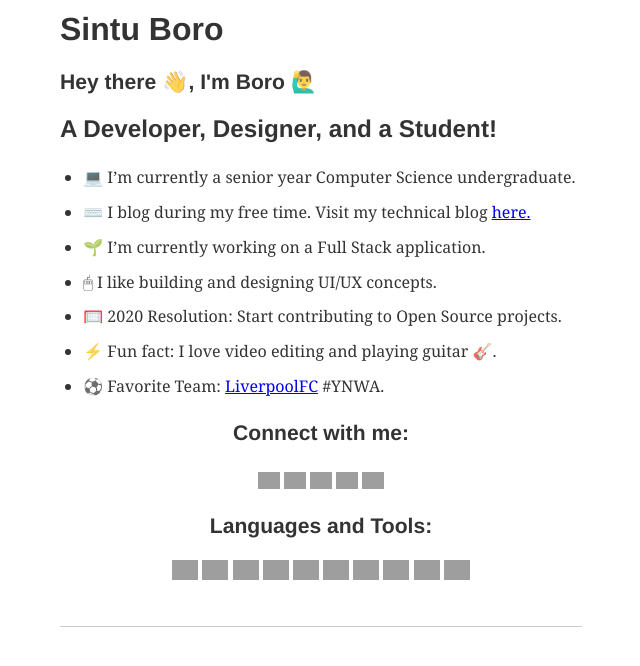
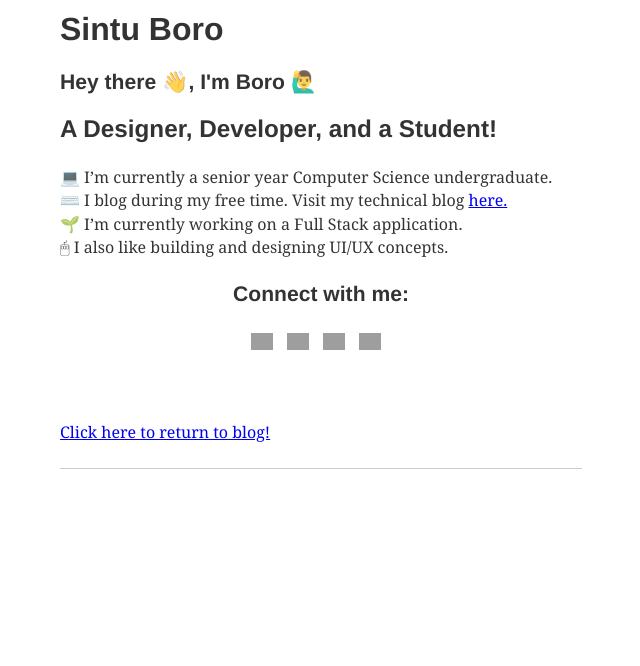
Before and after one commit to Boro23-wq/boro-blogs, a Gatsby site: page /about in a window 1280 px wide. Shown: the whole page, without its empty margins (319-959 px from the left). Built offline with nearby package versions, Linux system fonts and the light colour scheme; Gatsby itself is replaced by a stand-in of ours; some packages are replaced by stand-ins of ours; grey boxes are pictures that could not be loaded; what typography-theme-github would draw is missing.

Commit message:
modified-resume

```diff
--- a/content/__about/resume-en.md
+++ b/content/__about/resume-en.md
@@ -10,15 +10,12 @@ lang: 'en'
 
 ### Hey there 👋, I'm Boro 🙋‍♂️
 
-## A Developer, Designer, and a Student!
+## A Designer, Developer, and a Student!
 
-- 💻 I’m currently a senior year Computer Science undergraduate.
-- ⌨️ I blog during my free time. Visit my technical blog [here.](https://boro-blogs.netlify.app/)
-- 🌱 I’m currently working on a Full Stack application.
-- 🖱 I like building and designing UI/UX concepts.
-- 🥅 2020 Resolution: Start contributing to Open Source projects.
-- ⚡ Fun fact: I love video editing and playing guitar 🎸.
-- ⚽ Favorite Team: [LiverpoolFC](https://www.liverpoolfc.com/) #YNWA.
+💻 I’m currently a senior year Computer Science undergraduate. <br>
+⌨️ I blog during my free time. Visit my technical blog [here.](https://boro-blogs.netlify.app/) <br/>
+🌱 I’m currently working on a Full Stack application. <br/>
+🖱 I also like building and designing UI/UX concepts. <br/>
 
 </div>
 
@@ -26,34 +23,24 @@ lang: 'en'
 
 ### Connect with me:
 
-[<img align="center" alt="Boro.com" width="22px" src="https://raw.githubusercontent.com/iconic/open-iconic/master/svg/globe.svg" />][blog]
-[<img align="center" alt="BoroTwitter | Twitter" width="22px" src="https://cdn.jsdelivr.net/npm/simple-icons@v3/icons/twitter.svg" />][twitter]
-[<img align="center" alt="BoroLinkedin | LinkedIn" width="22px" src="https://cdn.jsdelivr.net/npm/simple-icons@v3/icons/linkedin.svg" />][linkedin]
-[<img align="center" alt="BoroFacebook | Facebook" width="22px" src="https://cdn.jsdelivr.net/npm/simple-icons@v3/icons/facebook.svg" />][facebook]
-[<img align="center" alt="BoroInstagram | Instagram" width="22px" src="https://cdn.jsdelivr.net/npm/simple-icons@v3/icons/instagram.svg" />][instagram]
-
-### Languages and Tools:
-
-<img align="center" alt="Visual Studio Code" width="26px" src="https://raw.githubusercontent.com/github/explore/80688e429a7d4ef2fca1e82350fe8e3517d3494d/topics/visual-studio-code/visual-studio-code.png" />
-<img align="center" alt="HTML5" width="26px" src="https://raw.githubusercontent.com/github/explore/80688e429a7d4ef2fca1e82350fe8e3517d3494d/topics/html/html.png" />
-<img align="center" alt="CSS3" width="26px" src="https://raw.githubusercontent.com/github/explore/80688e429a7d4ef2fca1e82350fe8e3517d3494d/topics/css/css.png" />
-<img align="center" alt="JavaScript" width="26px" src="https://raw.githubusercontent.com/github/explore/80688e429a7d4ef2fca1e82350fe8e3517d3494d/topics/javascript/javascript.png" />
-<img align="center" alt="React" width="26px" src="https://raw.githubusercontent.com/github/explore/80688e429a7d4ef2fca1e82350fe8e3517d3494d/topics/react/react.png" />
-<img align="center" alt="GraphQL" width="26px" src="https://raw.githubusercontent.com/github/explore/80688e429a7d4ef2fca1e82350fe8e3517d3494d/topics/graphql/graphql.png" />
-<img align="center" alt="Node.js" width="26px" src="https://raw.githubusercontent.com/github/explore/80688e429a7d4ef2fca1e82350fe8e3517d3494d/topics/nodejs/nodejs.png" />
-<img align="center" alt="MongoDB" width="26px" src="https://raw.githubusercontent.com/github/explore/80688e429a7d4ef2fca1e82350fe8e3517d3494d/topics/mongodb/mongodb.png" />
-<img align="center" alt="Git" width="26px" src="https://raw.githubusercontent.com/github/explore/80688e429a7d4ef2fca1e82350fe8e3517d3494d/topics/git/git.png" />
-<img align="center" alt="GitHub" width="26px" src="https://raw.githubusercontent.com/github/explore/78df643247d429f6cc873026c0622819ad797942/topics/github/github.png" />
+[<img align="center" style="vertical-align:middle;margin-right:10px" alt="Boro.com" width="22px" src="https://raw.githubusercontent.com/Boro23-wq/open-iconic/8cafbd011e657823ae7423d13d4b0b0a531e5b82/svg/globe.svg"/>][blog]
+[<img align="center" style="vertical-align:middle;margin-right:10px" alt="BoroLinkedin | LinkedIn" width="22px" src="https://raw.githubusercontent.com/Boro23-wq/simple-icons/b8b12d36ace89eb13d16077fc76daac51382d69e/icons/linkedin.svg" />][linkedin]
+[<img align="center" style="vertical-align:middle;margin-right:10px" alt="BoroFacebook | Facebook" width="22px" src="https://raw.githubusercontent.com/Boro23-wq/simple-icons/1839c966030a73aad15aa85191af623529137334/icons/facebook.svg" />][facebook]
+[<img align="center" style="vertical-align:middle;margin-right:10px" alt="BoroInstagram | Instagram" width="22px" src="https://raw.githubusercontent.com/Boro23-wq/simple-icons/92f62bfb4bf46bcf39f4a7e9c2d9e6c32fc951f7/icons/instagram.svg" />][instagram]
 
 <br />
 <br />
 
 </div>
 
+[Click here to return to blog!](https://boro-blogs.netlify.app/)
+
 ---
 
 [blog]: https://sintu-boro.netlify.app/
-[twitter]: https://twitter.com/SintuBoro7
+
+<!-- [twitter]: https://twitter.com/SintuBoro7 -->
+
 [instagram]: https://instagram.com/middlechild.x
 [facebook]: https://www.facebook.com/404slimboysavage/
 [linkedin]: https://linkedin.com/in/sintu-boro-5a5aa415b
```
